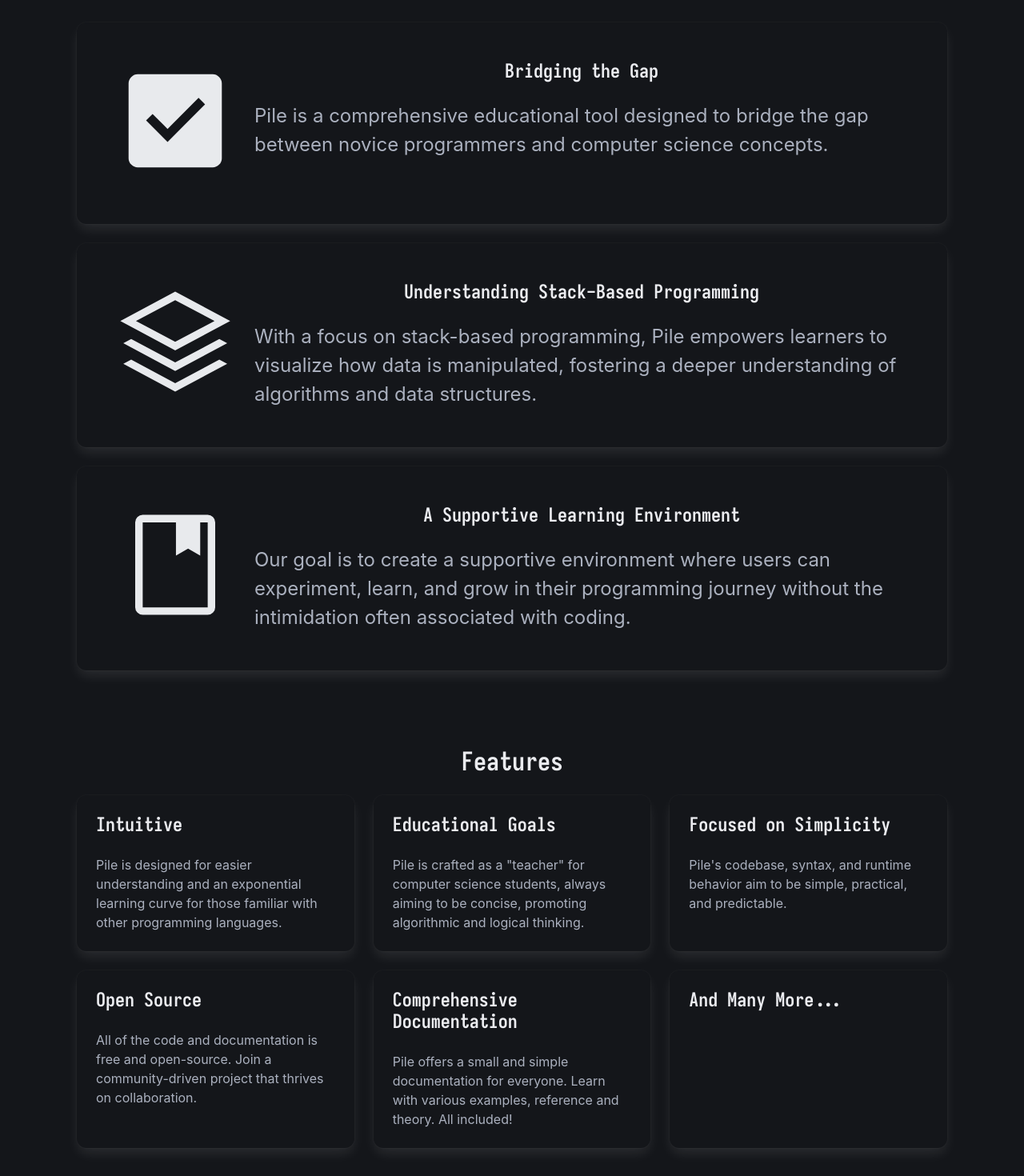
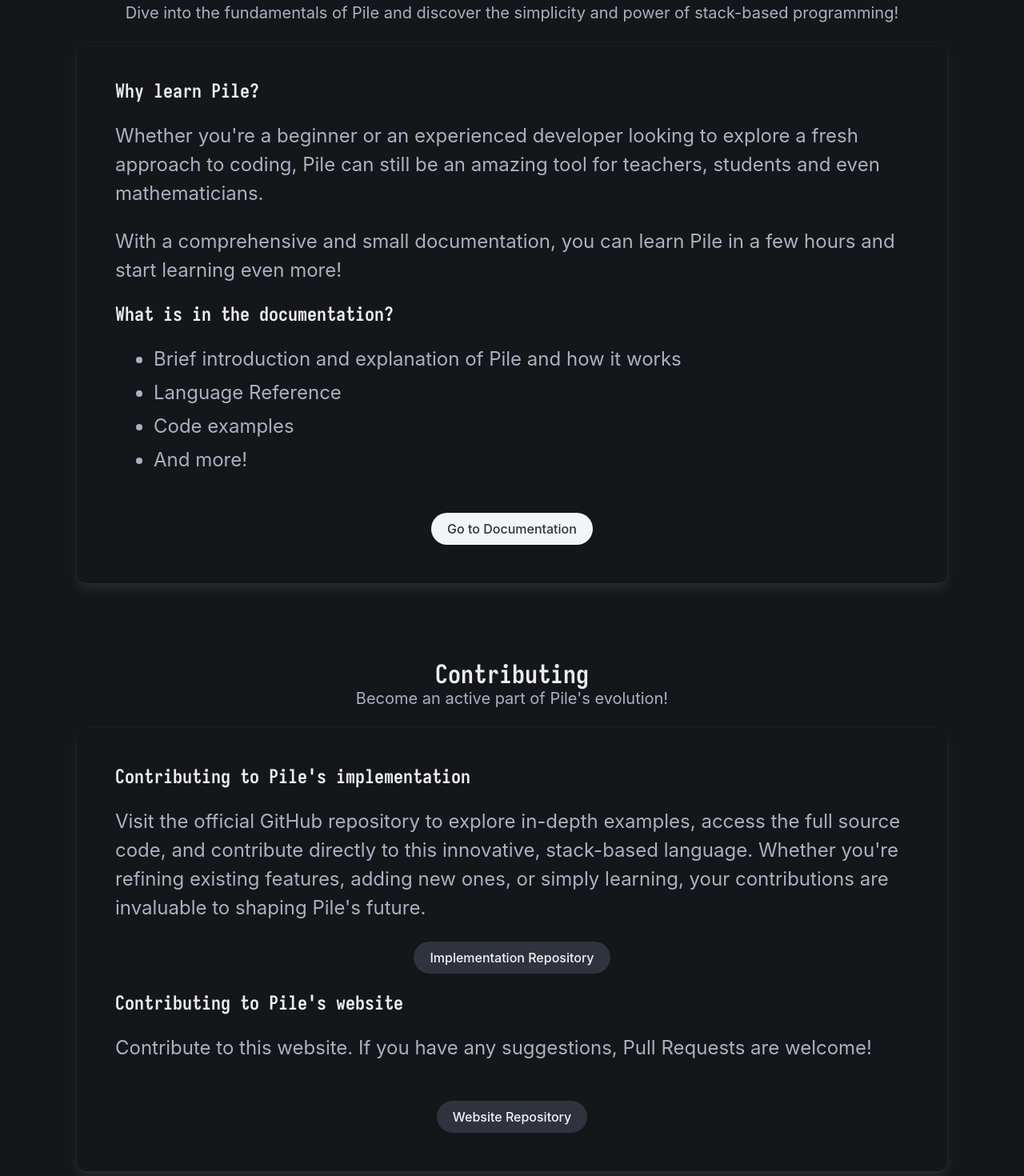
Before and after one commit to marc-dantas/pile-online, a Next.js app: page / in a window 1280 px wide. Shown: the part 860-2330 px from the top of the page at 80% size. Built offline with nearby package versions, Linux system fonts and the light colour scheme.

Commit message:
simplified home page

```diff
--- a/src/app/page.tsx
+++ b/src/app/page.tsx
@@ -29,9 +29,6 @@
                                     <div className="column is-narrow">
                                         <a href="/docs" className="button is-large is-rounded is-light">Go to Documentation</a>
                                     </div>
-                                    <div className="column is-narrow">
-                                        <a href="#learnmore" className="button is-large is-rounded is-light">Learn more</a>
-                                    </div>
                                 </div>
                             </div>
                             <div className="column is-hidden-mobile is-half">
@@ -44,7 +41,7 @@
                                                 <Kw x="    let" /> n<br />
                                                 <N  x="    0 1" /><br />
                                                 <Kw x="    loop" /><br />
-                                                <span>        <Op x="over" /> n</span> <Op x="swap" /> <Op x="&gt;=" /> <Kw x="if break end"/><br />
+                                                <span>        <Op x="over" /> n</span> <Op x="&gt;=" /> <Kw x="if break end"/><br />
                                                 <Kw x="        as" /> a b <Kw x="let" /><br />
                                                 <span>            a</span> <B x="println" /><br />
                                                 <span>            b a b</span> <Op x="+"/><br />
@@ -67,112 +64,6 @@
             </header>
             <main className="hero">
                 <div className="hero-body">
-                    <section id="learnmore" className="section">
-                        <div className="container">
-                            <h2 className="title has-text-centered has-text-weight-bold">Learn More</h2>
-                            <div className="columns is-multiline">
-                                <div className="column is-full">
-                                    <div className="box p-6">
-                                        <div className="columns">
-                                            <div className="column is-narrow is-hidden-mobile">
-                                                <Icon source="/icons/check.svg" />
-                                            </div>
-                                            <div className="column">
-                                                <p className="title is-4 has-text-centered">Bridging the Gap</p>
-                                                <p className="is-size-4">
-                                                    Pile is a comprehensive educational tool designed to bridge the gap between novice programmers and computer science concepts.
-                                                </p>
-                                            </div>
-                                        </div>
-                                    </div>
-                                </div>
-                                <div className="column is-full">
-                                    <div className="box p-6">
-                                        <div className="columns">
-                                            <div className="column is-narrow is-hidden-mobile">
-                                                <Icon source="/icons/stack.svg" />
-                                            </div>
-                                            <div className="column">
-                                                <p className="title is-4 has-text-centered">Understanding Stack-Based Programming</p>
-                                                <p className="is-size-4">
-                                                    With a focus on stack-based programming, Pile empowers learners to visualize how data is manipulated, fostering a deeper understanding of algorithms and data structures.
-                                                </p>
-                                            </div>
-                                        </div>
-                                    </div>
-                                </div>
-                                <div className="column is-full">
-                                    <div className="box p-6">
-                                        <div className="columns">
-                                            <div className="column is-narrow is-hidden-mobile">
-                                                <Icon source="/icons/book.svg" />
-                                            </div>
-                                            <div className="column">
-                                                <p className="title is-4 has-text-centered">A Supportive Learning Environment</p>
-                                                <p className="is-size-4">
-                                                    Our goal is to create a supportive environment where users can experiment, learn, and grow in their programming journey without the intimidation often associated with coding.
-                                                </p>
-                                            </div>
-                                        </div>
-                                    </div>
-                                </div>
-                            </div>
-                        </div>
-                    </section>
-                    <section className="section">
-                        <div className="container">
-                            <h2 className="title has-text-centered has-text-weight-bold">Features</h2>
-                            <div className="columns is-multiline">
-                                <div className="column is-one-third">
-                                    <div className="card">
-                                        <div className="card-content">
-                                            <p className="title is-4">Intuitive</p>
-                                            <p>Pile is designed for easier understanding and an exponential learning curve for those familiar with other programming languages.</p>
-                                        </div>
-                                    </div>
-                                </div>
-                                <div className="column is-one-third">
-                                    <div className="card">
-                                        <div className="card-content">
-                                            <p className="title is-4">Educational Goals</p>
-                                            <p>Pile is crafted as a &quot;teacher&quot; for computer science students, always aiming to be concise, promoting algorithmic and logical thinking.</p>
-                                        </div>
-                                    </div>
-                                </div>
-                                <div className="column is-one-third">
-                                    <div className="card">
-                                        <div className="card-content">
-                                            <p className="title is-4">Focused on Simplicity</p>
-                                            <p>Pile&apos;s codebase, syntax, and runtime behavior aim to be simple, practical, and predictable.</p>
-                                        </div>
-                                    </div>
-                                </div>
-                                <div className="column is-one-third">
-                                    <div className="card">
-                                        <div className="card-content">
-                                            <p className="title is-4">Open Source</p>
-                                            <p>All of the code and documentation is free and open-source. Join a community-driven project that thrives on collaboration.</p>
-                                        </div>
-                                    </div>
-                                </div>
-                                <div className="column is-one-third">
-                                    <div className="card">
-                                        <div className="card-content">
-                                            <p className="title is-4">Comprehensive Documentation</p>
-                                            <p>Pile offers a small and simple documentation for everyone. Learn with various examples, reference and theory. All included!</p>
-                                        </div>
-                                    </div>
-                                </div>
-                                <div className="column is-one-third">
-                                    <div className="card">
-                                        <div className="card-content">
-                                            <p className="title is-4">And Many More...</p>
-                                        </div>
-                                    </div>
-                                </div>
-                            </div>
-                        </div>
-                    </section>
                     <section className="section">
                         <div className="container">
                             <h2 className="title has-text-centered has-text-weight-bold">Learn Pile</h2>
```
